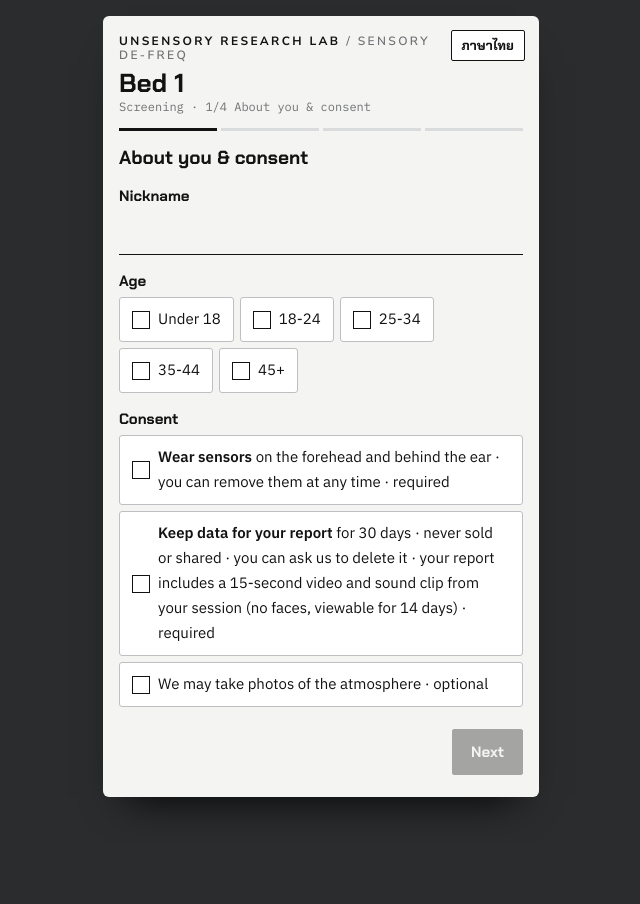
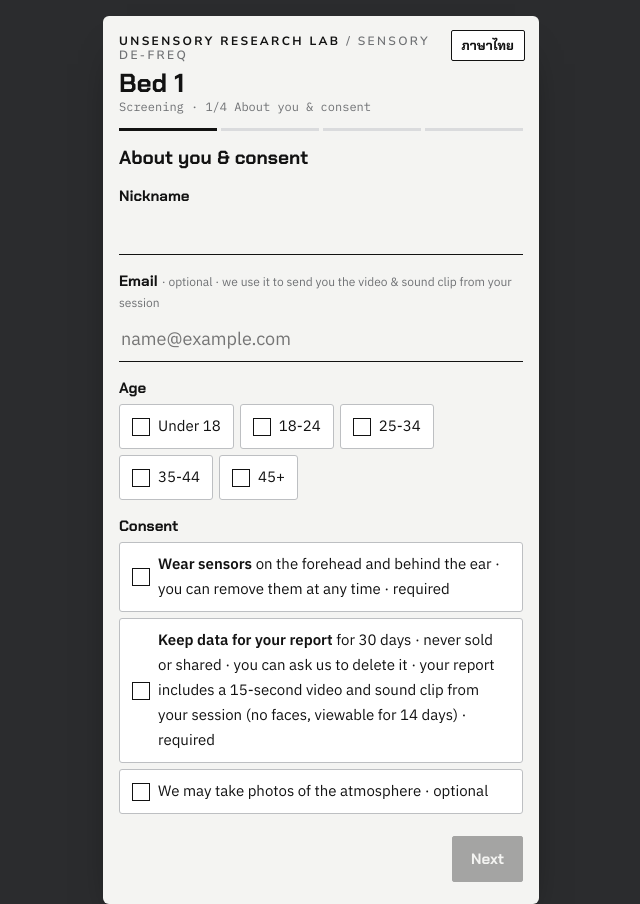
Before and after one commit to babesnoopy/defreq, a plain HTML site: page self.html in a window 1280 px wide. Shown: the top 904 px of the page, without its empty margins (319-959 px from the left). Before the commit the page ends 845 px from the top, so only its background shows below. Drawn offline with Linux system fonts and the light colour scheme.

Commit message:
Self-screening: optional email for clip delivery
Co-Authored-By: Claude Opus 5.5 <noreply@anthropic.com>
Claude-Session: https://claude.ai/code/session_015QMbkM6brpuz3nwvEKEwY6

```diff
--- a/intake_core.js
+++ b/intake_core.js
@@ -18,7 +18,7 @@ const WANT=[["rest","ได้พัก"],["energy","ได้พลัง"],["s
 const CONSENT=[["sensor","<b>ติดเซนเซอร์</b> ขั้วที่หน้าผากและเซนเซอร์ที่หลังหู ถอดออกได้ทุกเมื่อ · จำเป็น"],
  ["data","<b>เก็บข้อมูลเพื่อทำรายงาน</b> เก็บ 30 วัน ไม่ขาย ไม่แชร์ ขอลบได้ · รายงานมีคลิปภาพและเสียง 15 วินาทีจากรอบของคุณ (ไม่มีภาพใบหน้า ดูได้ 14 วัน) · จำเป็น"],
  ["photo","ถ่ายรูปบรรยากาศได้ · ไม่บังคับ"]];
-const blank=()=>({step:0,nick:"",age:"",consent:{sensor:false,data:false,photo:false},safety:{},energy:0,stress:0,busy:0,sleepy:0,sleep:"",caffeine:"",mood:[],weather:"",want:"",post:{energy:0,stress:0,busy:0,word:""}});
+const blank=()=>({step:0,nick:"",email:"",age:"",consent:{sensor:false,data:false,photo:false,email:false},safety:{},energy:0,stress:0,busy:0,sleepy:0,sleep:"",caffeine:"",mood:[],weather:"",want:"",post:{energy:0,stress:0,busy:0,word:""}});
 
 function triage(p){if(p._tri&&!Object.keys(p.safety).length)return {lvl:p._tri,notes:p._notes||[]};const on=SAFETY.filter(q=>p.safety[q.k]);if(on.some(q=>q.lvl==="stop"))return {lvl:"stop",notes:on.map(q=>q.note)};
   if(SAFETY.some(q=>p.safety[q.k]===undefined))return {lvl:null,notes:[]};return {lvl:on.length?"warn":"ok",notes:on.map(q=>q.note)}}
@@ -32,7 +32,7 @@ function fit(p){ // คะแนนความเหมาะของแต่
   const e=Object.fromEntries(Object.entries(s).map(([k,v])=>[k,Math.exp(Math.max(0,v)*.3)])),t=e.baseline+e.boost+e.relax;
   return Object.fromEntries(Object.entries(e).map(([k,v])=>[k,Math.round(v/t*100)]))}
 // ข้อมูลที่ส่งเข้าระบบ (เหมือนกันทั้ง iPad และมือถือ) · ไม่มีคำตอบความปลอดภัยรายข้อ
-function payload(p){const tr=triage(p);return {nick:p.nick,age:p.age,consent:p.consent,triage:tr.lvl,notes:tr.notes,fit:fit(p),
+function payload(p){const tr=triage(p);return {nick:p.nick,age:p.age,consent:p.consent,email:p.consent.email?(p.email||"").trim():"",triage:tr.lvl,notes:tr.notes,fit:fit(p),
   checkin:{energy:p.energy,stress:p.stress,busy:p.busy,sleepy:p.sleepy},gimmick:{mood:p.mood,weather:p.weather,want:p.want}}}
 // ภาษาอังกฤษสำหรับหน้าที่ผู้เข้าร่วมเห็น (self.html) · ค่าที่ส่งเข้าระบบยังเป็นคีย์/คำไทยเดิม ทีมบน iPad เห็นภาษาไทยเหมือนเดิม
 const EN={
--- a/self.html
+++ b/self.html
@@ -68,9 +68,15 @@ const opts=(name,list,val,multi,tr)=>`<div class="opts">${list.map(x=>{let[k,l]=
 const scale=(name,lo,hi,val)=>`<div class="scale"><span>${lo}</span>${[1,2,3,4,5].map(n=>`<button class="${val===n?"on":""}" data-sc="${name}" data-n="${n}" aria-label="${n}">${n}</button>`).join("")}<span>${hi}</span></div>`;
 const TITLES_TH=["ข้อมูลและความยินยอม","ความปลอดภัย","เช็กอินร่างกาย","ช่วงนี้เป็นยังไง"],TITLES_EN=["About you & consent","Safety","Body check-in","How have things been?"];
 const title=i=>T(TITLES_TH[i],TITLES_EN[i]);
-function canNext(p){return [p.nick&&p.age&&p.age!=="<18"&&p.consent.sensor&&p.consent.data,SAFETY.every(q=>p.safety[q.k]!==undefined),p.energy&&p.stress&&p.busy&&p.sleepy&&p.sleep&&p.caffeine,p.weather&&p.want][p.step]}
+const EMAIL_OK=e=>/^[^@\s]+@[^@\s]+\.[^@\s]+$/.test((e||"").trim());
+const emailOk=p=>!p.email.trim()||(EMAIL_OK(p.email)&&p.consent.email);     // ไม่กรอกก็ได้ · กรอกแล้วต้องถูกรูปแบบ + ติ๊กยินยอม
+function canNext(p){return [p.nick&&p.age&&p.age!=="<18"&&p.consent.sensor&&p.consent.data&&emailOk(p),SAFETY.every(q=>p.safety[q.k]!==undefined),p.energy&&p.stress&&p.busy&&p.sleepy&&p.sleep&&p.caffeine,p.weather&&p.want][p.step]}
 function step(p){const i=p.step;
   if(i===0)return `<div class="q"><label for="nick">${T("ชื่อเล่น","Nickname")}</label><input class="line" id="nick" value="${p.nick.replace(/"/g,"&quot;")}" autocomplete="off" maxlength="30"></div>
+    <div class="q"><label for="email">${T("อีเมล","Email")} <small style="display:inline">${T("· ไม่บังคับ · ใช้ส่งคลิปภาพและเสียงจากรอบของคุณตามไปให้","· optional · we use it to send you the video & sound clip from your session")}</small></label>
+      <input class="line" id="email" type="text" inputmode="email" autocapitalize="off" spellcheck="false" autocomplete="email" maxlength="120" value="${(p.email||"").replace(/"/g,"&quot;")}" placeholder="name@example.com">
+      <div class="err" id="emErr" style="display:none">${T("รูปแบบอีเมลไม่ถูกต้อง","That email doesn't look right")}</div>
+      <button class="consent opt ${p.consent.email?"on":""}" data-cs="email" id="emOk" style="margin-top:8px;${p.email.trim()?"":"display:none"}"><i>${p.consent.email?"✓":""}</i><span>${T("<b>ส่งคลิปและลิงก์ใบตรวจไปที่อีเมลนี้</b> ใช้เพื่อส่งคลิปเท่านั้น ไม่ส่งโฆษณา ไม่แชร์ · ลบหลัง 30 วัน","<b>Send my clip and report link to this email</b> · used only for this · no marketing, never shared · deleted after 30 days")}</span></button></div>
     <div class="q"><label>${T("ช่วงอายุ","Age")}</label>${opts("age",[["<18",T("ต่ำกว่า 18","Under 18")],"18-24","25-34","35-44","45+"],p.age)}${p.age==="<18"?`<div class="err">${T("อายุต่ำกว่า 18 ต้องมีผู้ปกครองเซ็นยินยอมที่บูธก่อน · กรุณาติดต่อทีม","Under 18 needs a parent or guardian to sign consent at the booth first · please talk to our team")}</div>`:""}</div>
     <div class="q"><label>${T("ความยินยอม","Consent")}</label>${CONSENT.map(([k,t])=>{t=LANG==="en"?EN.consent[k]:t;return `<button class="consent opt ${p.consent[k]?"on":""}" data-cs="${k}"><i>${p.consent[k]?"✓":""}</i><span>${t}</span></button>`}).join("")}</div>`;
   if(i===1)return `<p class="kicker" style="margin:10px 0 0">${T('ไม่แน่ใจให้ตอบ "ใช่" ไว้ก่อน · คำตอบหมวดนี้ไม่ถูกเก็บ เก็บแค่ผลคัดกรอง','If unsure, answer "Yes" · these answers are not stored, only the screening result')}</p>${SAFETY.map(q=>{const[qt,qs]=LANG==="en"?EN.safety[q.k]:[q.t,q.s];return `<div class="yn"><span>${qt}${qs?`<small>${qs}</small>`:""}</span><span class="seg">
@@ -105,6 +111,9 @@ function draw(){const app=$("#app");
   bind();bindLang()}
 function bind(){const p=P;
   const n=$("#nick");if(n)n.oninput=()=>{p.nick=n.value.trim();$("#next").disabled=!canNext(p)};
+  const em=$("#email");if(em){const sync=()=>{p.email=em.value;$("#emOk").style.display=p.email.trim()?"":"none";$("#next").disabled=!canNext(p)};
+    em.oninput=()=>{sync();$("#emErr").style.display="none"};
+    em.onblur=()=>{sync();$("#emErr").style.display=p.email.trim()&&!EMAIL_OK(p.email)?"":"none"}}
   document.querySelectorAll("[data-ch]").forEach(b=>b.onclick=()=>{const k=b.dataset.ch,v=b.dataset.k;if(k==="mood")p.mood=p.mood.includes(v)?p.mood.filter(x=>x!==v):[...p.mood,v];else p[k]=p[k]===v?"":v;draw()});
   document.querySelectorAll("[data-sc]").forEach(b=>b.onclick=()=>{p[b.dataset.sc]=+b.dataset.n;draw()});
   document.querySelectorAll("[data-sf]").forEach(b=>b.onclick=()=>{p.safety[b.dataset.sf]=b.dataset.v==="1";draw()});
```
